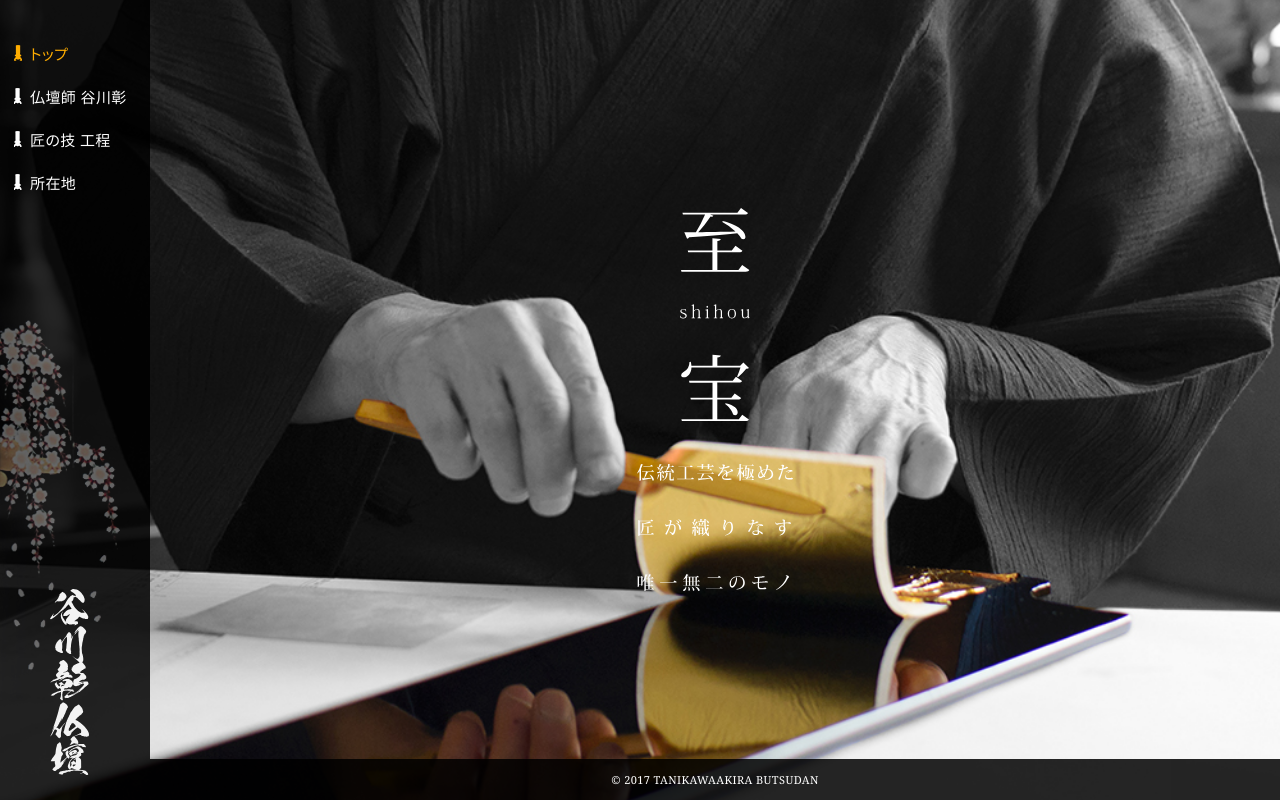
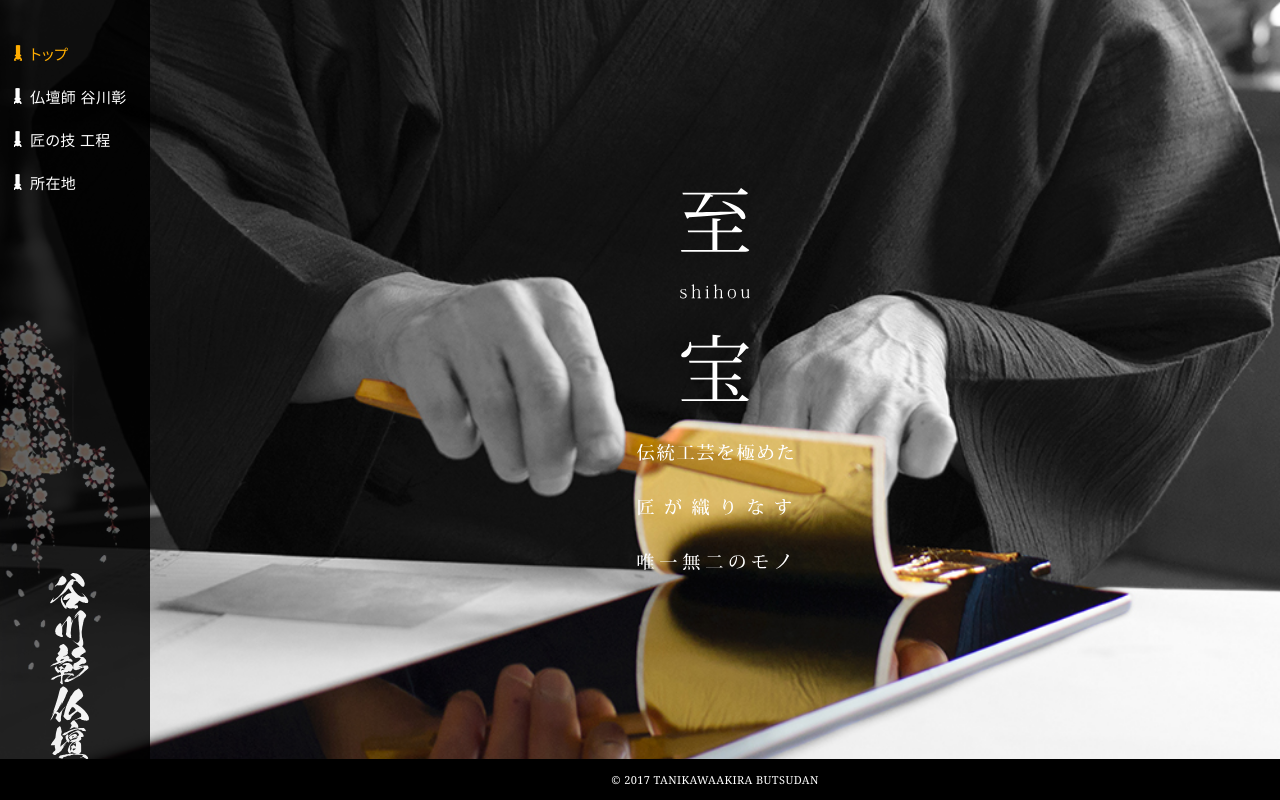
Before and after one commit to HirokiOmote/tanikawaakira-butsudan, a Vue app: page / in a window 1280 px wide. Built offline with nearby package versions, Linux system fonts and the light colour scheme.

Commit message:
Change resize function for index

```diff
--- a/index.html
+++ b/index.html
@@ -2,6 +2,9 @@
 <html lang="ja">
   <head>
     <meta charset="UTF-8">
+    <meta name="apple-mobile-web-app-capable" content="yes">
+    <meta name="viewport" content="width=device-width,initial-scale=1,minimum-scale=1.0">
+    <meta name="apple-mobile-web-app-capable" content="yes">
   </head>
   <body>
     <div id="app"></div>
--- a/src/App.vue
+++ b/src/App.vue
@@ -21,7 +21,7 @@ export default {
       { charset: 'utf-8' },
       { httpEquiv: 'X-UA-Compatible', content: 'IE=edge' },
       { name: 'format-detection', content: 'telephone=no' },
-      { name: 'viewport', content: 'width=device-width,initial-scale=1,minimum-scale=1.0' }
+      { name: 'apple-mobile-web-app-status-bar-style', content: 'black' }
     ]
   },
 
--- a/src/components/Navigation.vue
+++ b/src/components/Navigation.vue
@@ -47,7 +47,6 @@
         const scrollOff = (event) => {
           if (this.menu && window.innerWidth < 1140) {
             event.preventDefault()
-            console.log('noScroll')
           }
         }
         document.addEventListener('touchmove', scrollOff, false)
@@ -105,9 +104,9 @@ a {
 
 .logo {
   position: absolute;
-  bottom: 3vh;
+  bottom: 15vh;
   left: 50px;
-  z-index: 100;
+  z-index: 1000;
   display: block;
   width: 39px;
 
@@ -117,6 +116,10 @@ a {
     img {
       width: 100%;
     }
+  }
+
+  @include media( lg ) {
+    bottom: 5vh;
   }
 }
 
--- a/src/components/TopSlide.vue
+++ b/src/components/TopSlide.vue
@@ -16,14 +16,13 @@ export default {
 <style lang="scss" scoped>
   @import "../assets/scss/common";
 
-  ul,
-  ul:after {
-      position: fixed;
-      width: 100vw;
-      height: 100vh;
-      top: 0;
-      left: 0;
-      z-index: 1;
+  ul {
+    position: absolute;
+    width: 100%;
+    height: 100%;
+    top: 0;
+    left: 0;
+    z-index: 1;
   }
 
   li {
--- a/src/pages/Address.vue
+++ b/src/pages/Address.vue
@@ -50,7 +50,7 @@ export default {
   align-items: center;
   justify-content: center;
   padding: 15px;
-  min-height: calc( 568px - 46px - 1.1rem - 30px);
+  min-height: calc( 480px - 46px - 1.1rem - 30px);
   height: calc( 100vh - 46px - 1.1rem - 30px);
   background: rgba(#000, .85) url("../assets/images/address/bg_address.jpg") 50% 50% no-repeat;
   background-size: cover;
--- a/src/pages/Top.vue
+++ b/src/pages/Top.vue
@@ -1,5 +1,5 @@
 <template>
-  <div class="wrapper">
+  <div class="wrapper" ref='wrap'>
     <top-slide></top-slide>
 
     <div class="logo">
@@ -27,6 +27,24 @@ export default {
     titleTemplate: null,
     meta: [{ name: 'description', content: '富山県富山市にある谷川彰仏壇は大正時代初期に創業し、時は流れても脈々と受け継がれてきた職人技は変わらぬ価値を維持し続けている。下地から組み立てまでを一括で行う仏壇職人 3代目「谷川彰」による本物の職人技と共鳴した最高の仏壇をご提供しております。'
     }]
+  },
+
+  mounted () {
+    this.screenResize()
+    this.fullScreen()
+  },
+
+  methods: {
+    screenResize () {
+      window.addEventListener('orientationchange', () => {
+        this.fullScreen()
+      })
+    },
+
+    fullScreen () {
+      const screenHeight = window.innerHeight
+      this.$refs.wrap.style.height = `calc( ${screenHeight}px - 1.1rem - 30px )`
+    }
   }
 }
 </script>
@@ -41,8 +59,8 @@ export default {
   align-items: center;
   flex-direction: column;
   width: 100vw;
-  min-height: 568px;
-  height: 100vh;
+  min-height: 380px;
+  z-index: 1;
 
   @include media( md ) {
     height: 100vh;
@@ -59,6 +77,7 @@ export default {
 }
 
 .logo {
+  max-width: 15vw;
   @include media( lg ) {
     display: none;
   }
```
